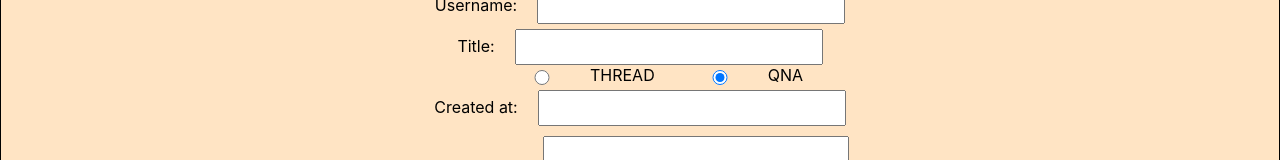
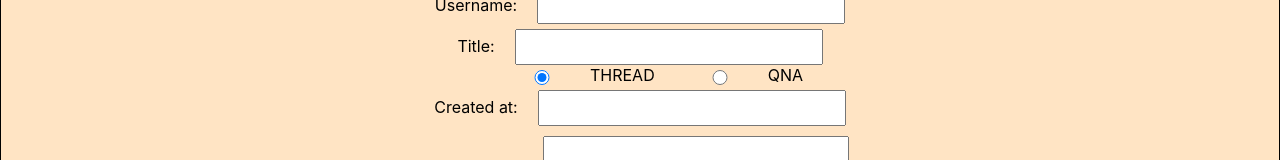
Before and after one commit to Kamechan98/Gruppuppgift-TypeScript, a React (Create React App) app: page /post in a window 1280 px wide. Shown: the part 302-462 px from the top of the page. Built offline with nearby package versions, Linux system fonts and the light colour scheme.

Commit message:
radio-btns for category

```diff
--- a/src/components/Post.tsx
+++ b/src/components/Post.tsx
@@ -6,7 +6,7 @@ const Post: React.FC = () => {
   const [newPost, setNewPost] = useState<PostData>({
     id: 0,
     title: '',
-    category: 'QNA' || 'THREAD',
+    category: 'THREAD',
     creationDate: '',
     description: '',
     creator: {
@@ -133,10 +133,10 @@ const Post: React.FC = () => {
           />
         </div>
         <div className='radio-btn'>
-        <input type="radio" id="THREAD" name="category" value="THREAD" checked={newPost.category === "THREAD"} onChange={handleInputChange} />
+        <input type="radio" title='thread' id="THREAD" name="category" value="THREAD" checked={newPost.category === "THREAD"} onChange={handleInputChange} />
         <label htmlFor="thread">THREAD</label><br />
 
-        <input type="radio" id="QNA" name="category" value="QNA" checked={newPost.category === "QNA"} onChange={handleInputChange} />
+        <input type="radio" title='qna' id="QNA" name="category" value="QNA" checked={newPost.category === "QNA"} onChange={handleInputChange} />
         <label htmlFor="qna">QNA</label><br />
 
         </div>
```
